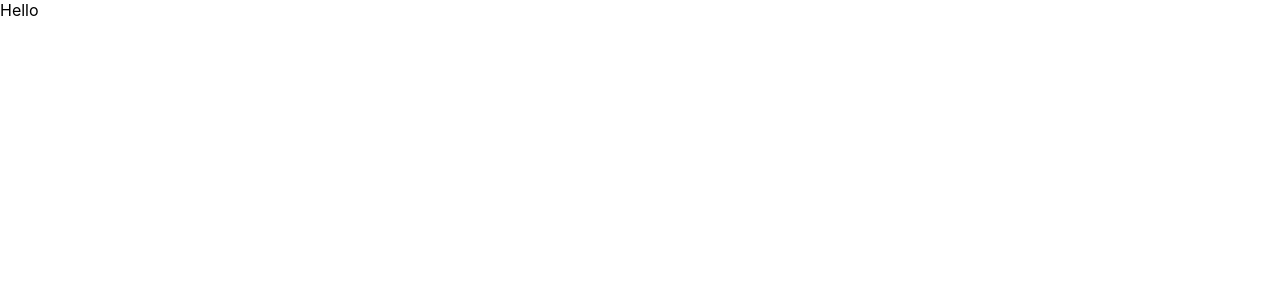
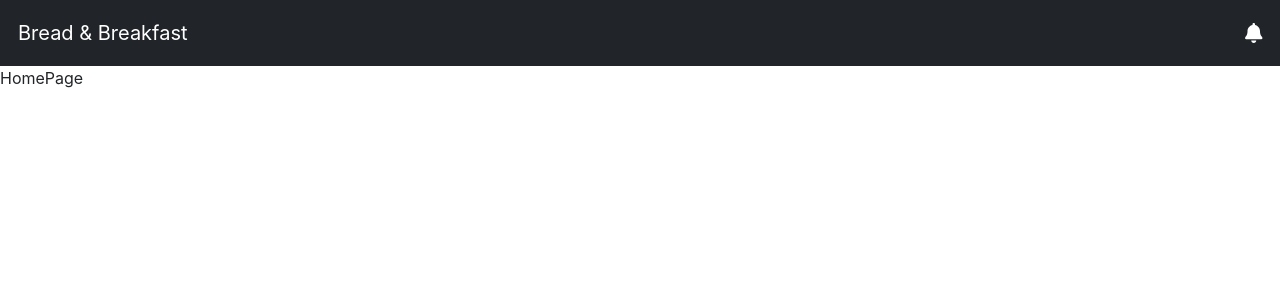
Before and after one commit to AnkushMudgal/serverless_bnb, a React (Create React App) app in the folder frontend/: page / in a window 1280 px wide. Shown: the top 300 px of the page. Built offline with nearby package versions, Linux system fonts and the light colour scheme.

Commit message:
added frontend for notifications

```diff
--- a/frontend/src/App.css
+++ b/frontend/src/App.css
@@ -0,0 +1,25 @@
+body {
+    height: 100vh;
+}
+
+#root {
+    height: 100%;
+}
+
+.h-100 {
+    height: 100%;
+}
+
+.navbar > * {
+    color: white;
+    padding: 10px;
+    font-size: 20px;
+}
+
+.cursor-pointer {
+    cursor: pointer;
+}
+
+.black {
+    color: black;
+}
--- a/frontend/src/App.js
+++ b/frontend/src/App.js
@@ -1,10 +1,27 @@
 import './App.css';
+import {Routing} from "./components/routes/router";
+import {CustomNavBar} from "./components/NavBar";
+import {useEffect, useState} from "react";
+import {Loader} from "./components/Loader";
+import axios from "axios";
 
 function App() {
+
+    const [loading, setLoading] = useState(true);
+
+    useEffect(() => {
+        if (window.location.hostname === "localhost" || window.location.hostname === "127.0.0.1") {
+            axios.defaults.baseURL = "https://us-central1-serverless-5410-b00885768.cloudfunctions.net/";
+        }
+        setLoading(false);
+    });
+
     return (
-        <div>
-            Hello
-        </div>
+        loading ? <Loader/> : (<div className="h-100">
+                <CustomNavBar/>
+                <Routing/>
+            </div>
+        )
     );
 }
 
--- /dev/null
+++ b/frontend/src/components/HomePage.jsx
@@ -0,0 +1,11 @@
+import React from "react";
+
+function HomePage() {
+    return (
+        <>
+            <div>HomePage</div>
+        </>
+    )
+}
+
+export {HomePage}
--- /dev/null
+++ b/frontend/src/components/Loader.jsx
@@ -0,0 +1,5 @@
+function Loader() {
+    return <div style={{color: 'black'}}>Loading ...</div>
+}
+
+export {Loader}
--- /dev/null
+++ b/frontend/src/components/NavBar.jsx
@@ -0,0 +1,12 @@
+import {Notification} from "./Notification";
+
+function CustomNavBar() {
+    return (
+        <nav className="navbar navbar-dark bg-dark p-2 d-flex justify-content-between">
+            <div>Bread & Breakfast</div>
+            <Notification/>
+        </nav>
+    )
+}
+
+export {CustomNavBar}
--- /dev/null
+++ b/frontend/src/components/Notification.jsx
@@ -0,0 +1,60 @@
+import {FontAwesomeIcon} from "@fortawesome/react-fontawesome";
+import {faBell} from "@fortawesome/free-solid-svg-icons";
+import React, {useEffect, useState} from "react";
+import {usePrevious} from "react-use";
+import {Loader} from "./Loader";
+import axios from "axios";
+
+function Notification() {
+    const [isOpen, toggleIcon] = useState(false);
+
+    const prevIsOpen = usePrevious(isOpen);
+
+    const [notifications, setNotifications] = useState([]);
+    const [isNotificationsLoading, setNotificationsLoading] = useState(true);
+
+    useEffect(() => {
+        if (prevIsOpen !== isOpen) {
+            if (isOpen) {
+                setNotificationsLoading(true);
+                axios.post("/message-passing/", {
+                    "type": "PULL_MESSAGES",
+                    "values": {
+                        "project_id": "serverless-5410-b00885768",
+                        "subscription_id": "food-order-subscription",
+                        "num_messages": 10
+                    }
+                }).then((res) => {
+                    setNotifications(res.data.success);
+                    setNotificationsLoading(false);
+                }).catch((err) => {
+                    console.error(err);
+                });
+            } else {
+                setNotifications([]);
+            }
+        }
+    }, [isOpen]);
+
+
+    return (
+        <>
+            <FontAwesomeIcon icon={faBell} className="cursor-pointer" type="button"
+                             id="dropdownMenuButton"
+                             data-bs-toggle="dropdown"
+                             data-bs-auto-close="false"
+                             onClick={() => {
+                                 toggleIcon(!isOpen);
+                             }}/>
+            <div className="dropdown-menu dropdown-menu-end" aria-labelledby="dropdownMenuButton">
+                {isNotificationsLoading ? <Loader/> :
+                    notifications.length ? notifications.map((notification) => {
+                        return <div className="dropdown-item">{notification}</div>
+                    }) : <div className="black">No new notifications</div>
+                }
+            </div>
+        </>
+    )
+}
+
+export {Notification}
--- /dev/null
+++ b/frontend/src/components/routes/ProtectedRoute.jsx
@@ -0,0 +1,15 @@
+import {Route} from "react-router-dom";
+
+function ProtectedRoute({component: Component, ...rest}) {
+
+    // add authentication
+
+    return (
+        <Route {...rest}
+               render={(props) => {
+                   return <Component {...props} />
+               }}/>
+    );
+}
+
+export {ProtectedRoute}
--- /dev/null
+++ b/frontend/src/components/routes/router.js
@@ -0,0 +1,18 @@
+import {BrowserRouter, Switch} from "react-router-dom";
+import {ProtectedRoute} from "./ProtectedRoute";
+import {routes} from "../../constants";
+import {HomePage} from "../HomePage";
+
+function Routing() {
+    return (
+        <BrowserRouter>
+            <Switch>
+                <ProtectedRoute exact path={routes.home}>
+                    <HomePage/>
+                </ProtectedRoute>
+            </Switch>
+        </BrowserRouter>
+    )
+}
+
+export {Routing}
--- /dev/null
+++ b/frontend/src/constants.js
@@ -0,0 +1,3 @@
+export const routes = {
+    home: "/"
+};
--- a/frontend/src/index.js
+++ b/frontend/src/index.js
@@ -1,5 +1,7 @@
 import React from 'react';
 import ReactDOM from 'react-dom/client';
+import "bootstrap/dist/css/bootstrap.min.css";
+import 'bootstrap/dist/js/bootstrap.js'
 import './index.css';
 import App from './App';
 
```
Also changed, not shown: frontend/package.json (+8 -0 lines), 2 other files (tests, documents, lock files or other folders).
